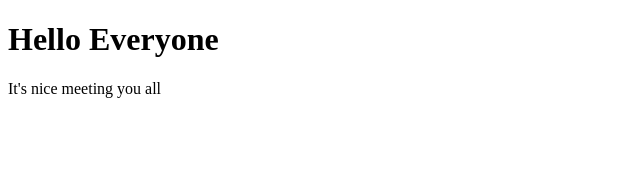
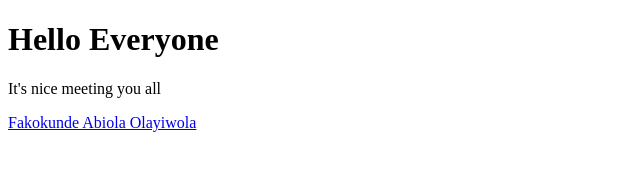
Before and after one commit to jollyfak/Fakokunde, a plain HTML site: page index.html in a window 1280 px wide. Shown: the whole page, without its empty margins (0-640 px from the left). Drawn offline with Linux system fonts and the light colour scheme.

Commit message:
made changes

```diff
--- a/index.html
+++ b/index.html
@@ -8,5 +8,6 @@
 <body>
     <h1>Hello Everyone</h1>
     <p>It's nice meeting you all</p>
+    <a href="#" class="name">Fakokunde Abiola Olayiwola</a>
 </body>
 </html>
```
